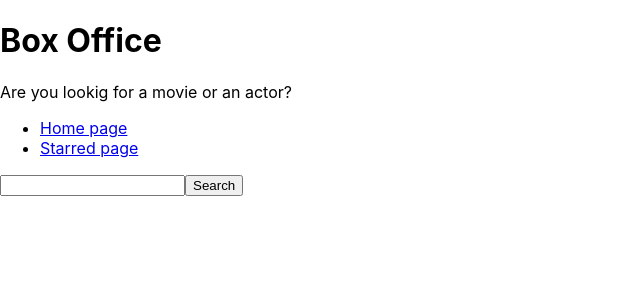
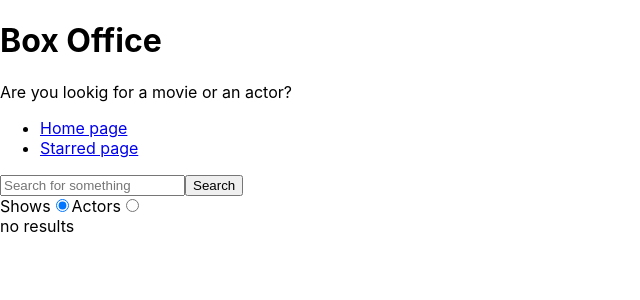
Before and after one commit to Thiru02/Box-office-latest, a React (Create React App) app: page / in a window 1280 px wide. Shown: the top 300 px of the page, without its empty margins (0-640 px from the left). Built offline with nearby package versions, Linux system fonts and the light colour scheme.

Commit message:
Radio buttons added for acotrs and shows

```diff
--- a/src/Components/Pages/Homepage.js
+++ b/src/Components/Pages/Homepage.js
@@ -1,22 +1,51 @@
 import React, { useState } from 'react';
 import Mainpage from '../Mainpage';
+import { apiGet } from '../../misc/config';
 
 const Homepage = () => {
   const [input, setInput] = useState('');
+  const [output, setOutput] = useState('');
+  const [currentSearch, setCurrentSearch] = useState('shows');
   const onInputChange = ev => {
     setInput(ev.target.value);
   };
+  const isSearchShows = currentSearch === 'shows';
   const onSearch = () => {
-    fetch(`https://api.tvmaze.com/search/shows?q=${input}`)
-      .then(r => r.json())
-      .then(result => {
-        console.log(result);
-      });
+    // fetch(`https://api.tvmaze.com/search/shows?q=${input}`)
+    apiGet(`/search/${currentSearch}?q=${input}`).then(result => {
+      setOutput(result);
+    });
+    // fetch(`https://api.tvmaze.com/search/shows?q=${input}`)
+    //   .then(r => r.json())
+    //   .then(result => {
+    //     console.log(result);
+    //     setOutput(result);
+    //   });
   };
   const onKeyDown = key => {
     if (key.keyCode === 13) {
       onSearch();
     }
+  };
+  const renderResults = () => {
+    if (output?.length === 0) {
+      return <div>no results</div>;
+    }
+    if (output?.length > 0) {
+      return (
+        <div>
+          {output[0].show
+            ? output.map(val => <div key={val.show.id}>{val.show.name}</div>)
+            : output.map(val => (
+                <div key={val.person.id}>{val.person.name}</div>
+              ))}
+        </div>
+      );
+    }
+    return null;
+  };
+  const onSearchChange = ev => {
+    setCurrentSearch(`${ev.target.value}`);
   };
   return (
     <Mainpage>
@@ -25,8 +54,30 @@ const Homepage = () => {
         onChange={onInputChange}
         onKeyDown={onKeyDown}
         value={input}
+        placeholder="Search for something"
       />
       <button onClick={() => onSearch()}>Search</button>
+      <div>
+        <label>
+          Shows
+          <input
+            checked={isSearchShows}
+            type="radio"
+            onChange={onSearchChange}
+            value="shows"
+          ></input>
+        </label>
+        <label>
+          Actors
+          <input
+            checked={!isSearchShows}
+            type="radio"
+            onChange={onSearchChange}
+            value="people"
+          ></input>
+        </label>
+      </div>
+      {renderResults()}
     </Mainpage>
   );
 };
--- /dev/null
+++ b/src/misc/config.js
@@ -0,0 +1,8 @@
+const API_BASE_URL = 'https://api.tvmaze.com';
+
+export async function apiGet(queryString) {
+  const response = await fetch(`${API_BASE_URL}${queryString}`).then(r =>
+    r.json()
+  );
+  return response;
+}
```
